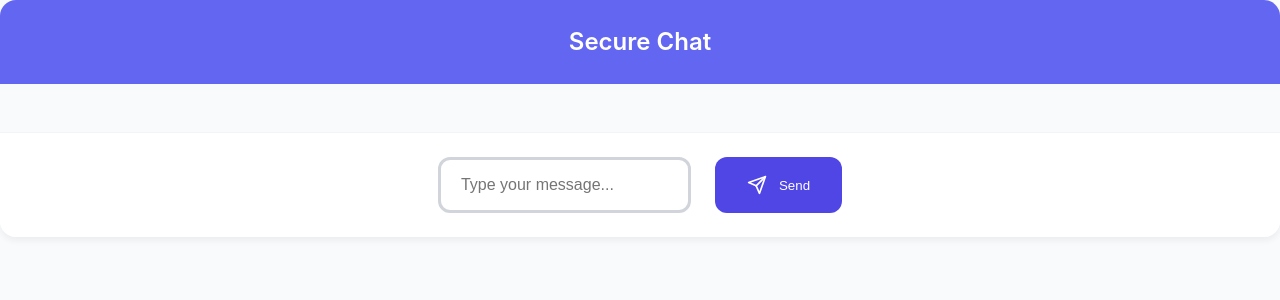
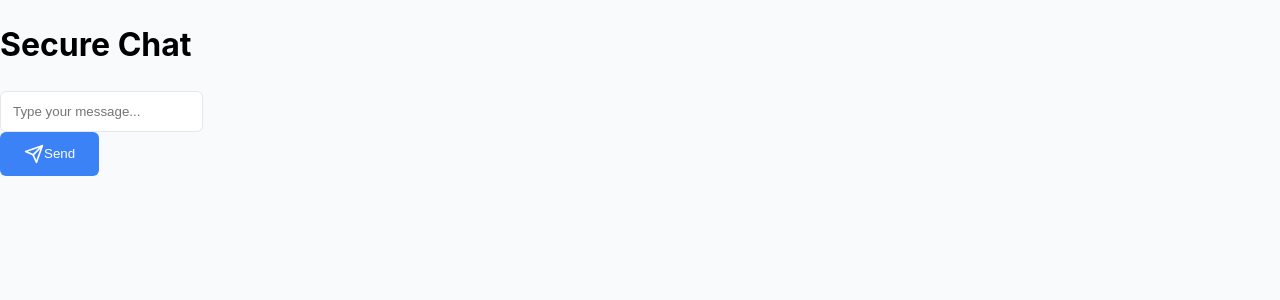
Before and after one commit to SaraLaouini1/chatbot, a React (Vite) app: page / in a window 1280 px wide. Shown: the top 300 px of the page. Built offline with nearby package versions, Linux system fonts and the light colour scheme.

Commit message:
index.css

```diff
--- a/src/index.css
+++ b/src/index.css
@@ -26,143 +26,7 @@ body {
   flex-direction: column;
 }
 
-/* Chat.css */
-.chat-container {
-  flex: 1;
-  display: flex;
-  flex-direction: column;
-  background: white;
-  border-radius: 1rem;
-  box-shadow: 0 4px 6px rgba(0, 0, 0, 0.05);
-  overflow: hidden;
-}
 
-.chat-header {
-  padding: 1.5rem;
-  background: #6366f1;
-  color: white;
-  box-shadow: 0 2px 4px rgba(0, 0, 0, 0.1);
-}
-
-.chat-title {
-  margin: 0;
-  font-size: 1.5rem;
-  font-weight: 600;
-  text-align: center;
-}
-
-.messages-container {
-  flex: 1;
-  padding: 1.5rem;
-  overflow-y: auto;
-  background: #f8fafc;
-  display: flex;
-  flex-direction: column;
-  gap: 1rem;
-}
-
-.message {
-  max-width: 75%;
-  padding: 0.75rem 1.25rem;
-  border-radius: 1.25rem;
-  line-height: 1.5;
-  animation: messageAppear 0.3s ease-out;
-}
-
-.message.user {
-  align-self: flex-end;
-  background: #6366f1;
-  color: white;
-  border-radius: 1.25rem 1.25rem 0 1.25rem;
-}
-
-.message.bot {
-  align-self: flex-start;
-  background: white;
-  color: #1e293b;
-  border: 1px solid #e2e8f0;
-  box-shadow: 0 2px 4px rgba(0, 0, 0, 0.05);
-}
-
-.input-container {
-  padding: 1.5rem;
-  background: white;
-  border-top: 1px solid #f1f5f9;
-  display: flex;
-  justify-content: center;
-}
-
-.input-wrapper {
-  display: flex;
-  gap: 1rem;
-  max-width: 1000px;
-  margin: 0 auto;
-}
-
-
-.chat-input {
-  flex: 1;
-  padding: 1rem 1.25rem;
-  border: 3px solid #d1d5db; /* Thicker border */
-  border-radius: 0.75rem; /* More rounded corners */
-  font-size: 1rem;
-  transition: all 0.2s ease-in-out;
-  margin-right: 0.5rem;
-}
-
-
-.chat-input:focus {
-  border: 3px solid #6366f1; /* Purple border when focused */
-  box-shadow: 0 0 0 3px rgba(99, 102, 241, 0.1); /* Subtle glow effect */
-}
-
-.send-button {
-  padding: 1rem 2rem;
-  border-radius: 12px;
-  background: #4f46e5;
-  display: flex;
-  align-items: center;
-  gap: 0.75rem;
-}
-
-.send-button:hover {
-  background: #4f46e5;
-}
-
-.send-button:disabled {
-  background: #c7d2fe;
-  cursor: not-allowed;
-}
-
-.loading-indicator {
-  display: flex;
-  align-items: center;
-  justify-content: center;
-  padding: 1rem;
-  color: #64748b;
-  gap: 0.75rem;
-}
-
-.spinner {
-  width: 1.25rem;
-  height: 1.25rem;
-  border: 3px solid #e2e8f0;
-  border-top-color: #6366f1;
-  border-radius: 50%;
-  animation: spin 1s linear infinite;
-}
-
-.error-message {
-  background: #fee2e2;
-  color: #dc2626;
-  padding: 1rem;
-  border-radius: 0.75rem;
-  margin: 0 1.5rem 1rem;
-  display: flex;
-  align-items: center;
-  gap: 0.75rem;
-  animation: slideIn 0.3s ease-out;
-}
 
 @keyframes messageAppear {
   from {
```
